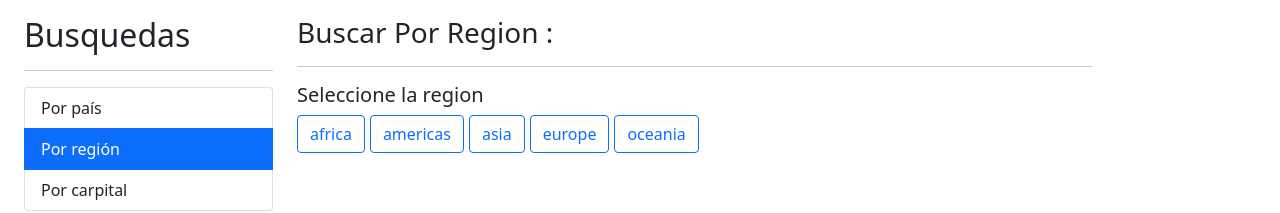
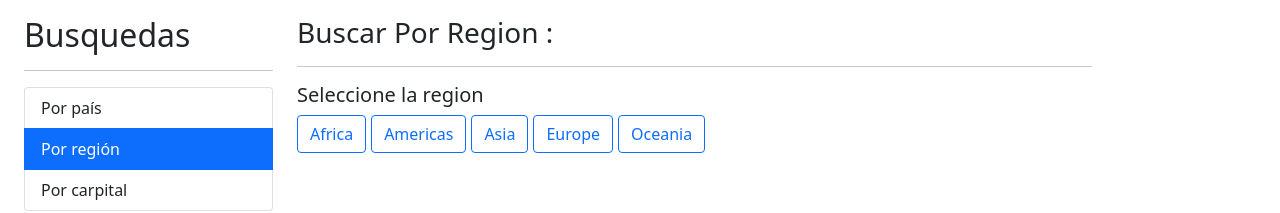
Before and after one commit to Yhomarth/PaisesApp, an Angular app: page /region in a window 1280 px wide. Shown: the top 213 px of the page. Built offline with nearby package versions, Linux system fonts and the light colour scheme.

Commit message:
clase 121 completada, Clases de CSS condicionales

```diff
--- a/src/app/pais/pages/por-region/por-region.component.html
+++ b/src/app/pais/pages/por-region/por-region.component.html
@@ -18,8 +18,8 @@
     <div class="col">
         <button
             *ngFor="let region of regiones"
-            class="btn btn-outline-primary"
+            [class]="getClassesCSS(region)"
             (click)="activarRegion(region)"
-            >{{region}}</button>
+            >{{region | titlecase }}</button>
     </div>
 </div>
--- a/src/app/pais/pages/por-region/por-region.component.ts
+++ b/src/app/pais/pages/por-region/por-region.component.ts
@@ -18,6 +18,10 @@ export class PorRegionComponent {
 
   constructor() { }
 
+  getClassesCSS(region: string): string {
+    return (region === this.regionActiva ) ? 'btn btn-primary' : 'btn btn-outline-primary';
+  }
+
   activarRegion(region: string){
     this.regionActiva = region
   }
```
